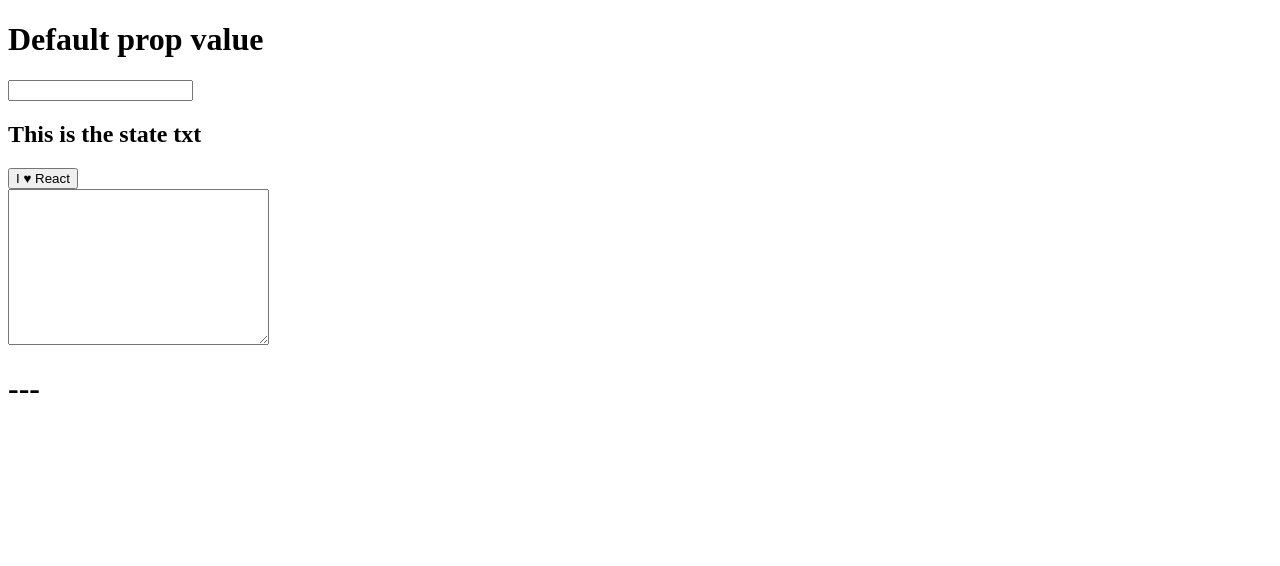
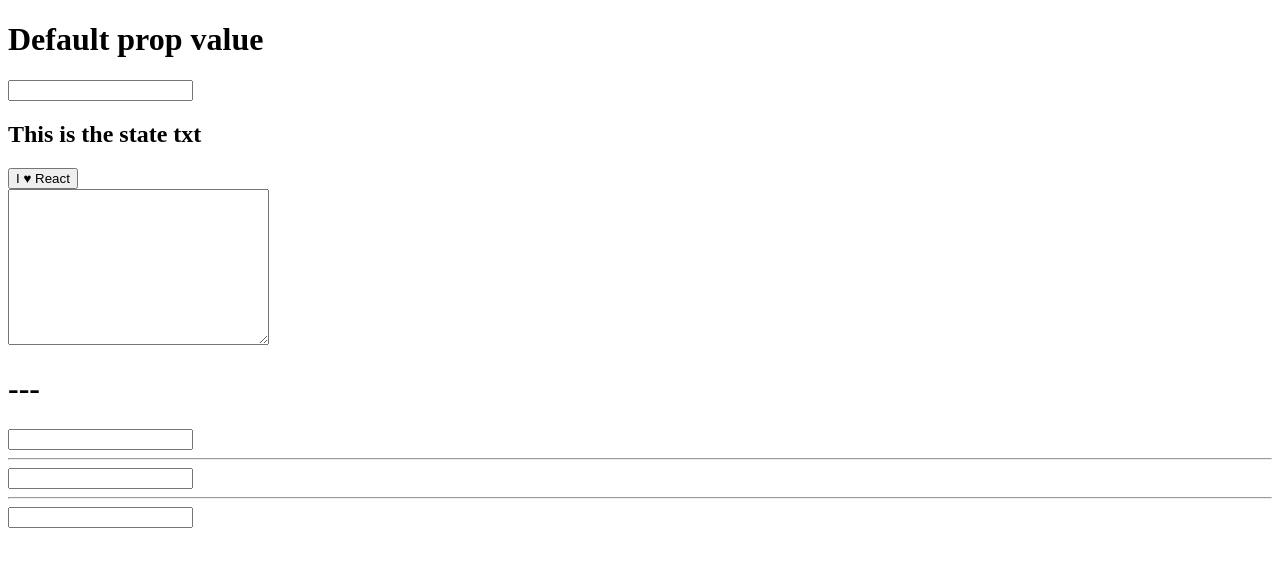
Before and after one commit to gamevnlc/Start-learning-react, a React (Create React App) app: page / in a window 1280 px wide. Shown: the top 566 px of the page. Built offline with nearby package versions, Linux system fonts and the light colour scheme.

Commit message:
Use React ref to get a Reference to Sepecific Component

```diff
--- a/src/App.js
+++ b/src/App.js
@@ -1,5 +1,6 @@
 import React from 'react'
 import PropTypes from 'prop-types'
+import ReactDOM from 'react-dom'
 
 class App extends React.Component {
   constructor(props) {
@@ -13,6 +14,14 @@ class App extends React.Component {
     this.setState({txt: e.target.value})
   }
 
+  change() {
+    this.setState({
+      a: this.a.value,
+      b: this.refs.b.value,
+      c: ReactDOM.findDOMNode(this.c).value
+    })
+  }
+
   render() {
     // return <h1>Hello World</h1>
     let txt = this.props.txt
@@ -23,8 +32,21 @@ class App extends React.Component {
         <h2>{this.state.txt}</h2>
         <Button>I <Heart text="123"></Heart> React</Button>
         <Event></Event>
+        <div>
+          <input ref={ node => this.a = node} type="text" onChange={this.change.bind(this)} /> {this.state.a}
+          <hr/>
+          <input ref="b" type="text" onChange={this.change.bind(this)} /> {this.state.b}
+          <hr/>
+          <Input ref={component => this.c = component} change={this.change.bind(this)} /> {this.state.c}
+        </div>
       </div>
     )
+  }
+}
+
+class Input extends React.Component {
+  render() {
+    return <input type="text" onChange={this.props.change} />
   }
 }
 
```
